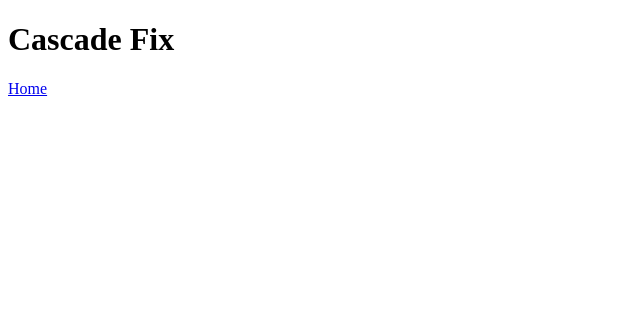
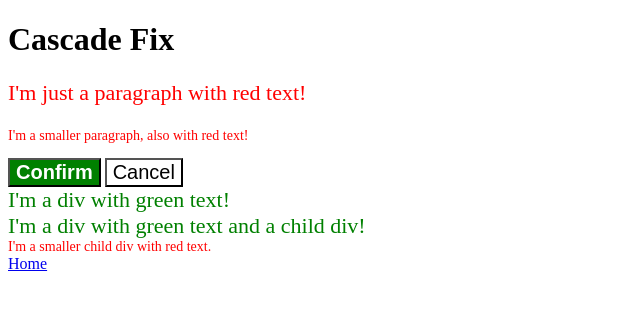
Before and after one commit to MichaelSWong/odin-recipes, a plain HTML site: page exercises/cascade-fix.html in a window 1280 px wide. Shown: the whole page, without its empty margins (0-640 px from the left). Drawn offline with Linux system fonts and the light colour scheme.

Commit message:
added ex 6 cascade styles
and added cascade-styles.css file

```diff
--- a/exercises/cascade-fix.html
+++ b/exercises/cascade-fix.html
@@ -5,10 +5,21 @@
     <meta http-equiv="X-UA-Compatible" content="IE=edge" />
     <meta name="viewport" content="width=device-width, initial-scale=1.0" />
     <title>Cascade Fix</title>
-    <link rel="stylesheet" href="styles.css" />
+    <link rel="stylesheet" href="cascade-styles.css" />
   </head>
   <body>
     <h1>Cascade Fix</h1>
+    <p class="para">I'm just a paragraph with red text!</p>
+    <p class="para small-para">I'm a smaller paragraph, also with red text!</p>
+
+    <button id="confirm-button" class="button confirm">Confirm</button>
+    <button id="cancel-button" class="button cancel">Cancel</button>
+
+    <div class="text">I'm a div with green text!</div>
+    <div class="text">
+      I'm a div with green text and a child div!
+      <div class="text child">I'm a smaller child div with red text.</div>
+    </div>
     <div>
       <a href="../index.html">Home</a>
     </div>
--- /dev/null
+++ b/exercises/cascade-styles.css
@@ -0,0 +1,34 @@
+.para,
+.small-para {
+  color: hsl(0, 100%, 50%);
+}
+
+.para {
+  font-size: 22px;
+}
+
+.small-para {
+  font-size: 14px;
+}
+
+.button {
+  background-color: rgb(255, 255, 255);
+  color: rgb(0, 0, 0);
+  font-size: 20px;
+}
+
+#confirm-button {
+  background: green;
+  color: white;
+  font-weight: bold;
+}
+
+div.text {
+  color: green;
+  font-size: 22px;
+}
+
+div .child {
+  color: red;
+  font-size: 14px;
+}
```
